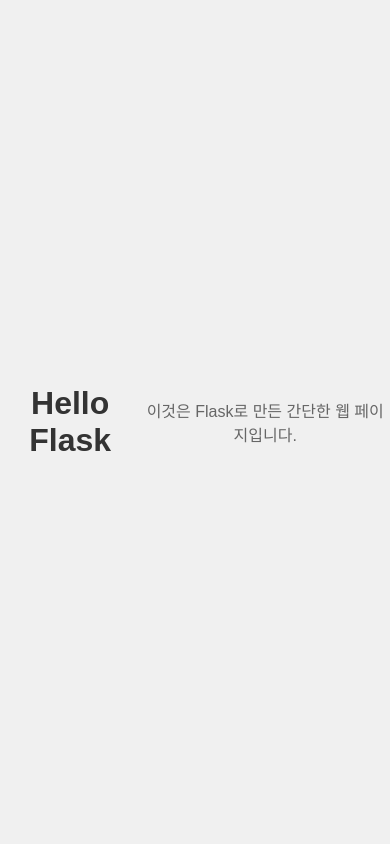
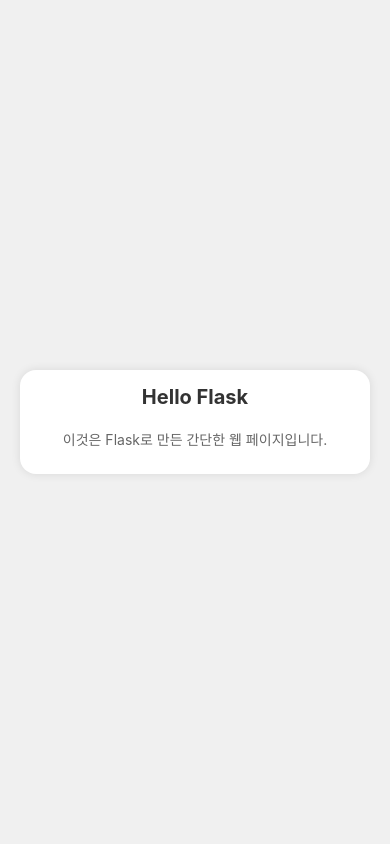
Before and after one commit to Doridoramong/pro, a Flask app: page / in a window 390 px wide. Run offline with Flask 3, Linux system fonts and the light colour scheme.

Commit message:
네 번째 수업

```diff
--- a/app.py
+++ b/app.py
@@ -1,10 +1,15 @@
-from flask import Flask, render_template
+from flask import Flask, render_template, request
 
 app = Flask(__name__)
 
 @app.route('/')
-def hello():
-    return render_template('index.html')
+def index():
+    user_agent = request.headers.get('User-Agent')
+    is_android = 'Android' in user_agent
+    is_ios = 'iPhone' in user_agent or 'iPad' in user_agent
+    is_mobile=is_android or is_ios
+    return render_template('index.html',
+        is_mobile=is_mobile, is_android=is_android, is_ios=is_ios)
 
 if __name__ == '__main__':
     app.run(debug=True)
--- a/static/style.css
+++ b/static/style.css
@@ -1,22 +1,123 @@
+
+* {
+    box-sizing: border-box;
+    margin: 0;
+    padding: 0;
+}
+
+html, body {
+    height: 100%;
+    width: 100%;
+}
+
 body {
-    font-family:Arial, sans-serif;
+    font-family: -apple-system, BlinkMacSystemFont, 'Segoe UI', Roboto, Helvetica, Arial, sans-serif;
     background-color: #f0f0f0;
-    display: flex; /* block, inline, inline-block, table,-cell*/
+    display: flex;
     justify-content: center;
     align-items: center;
-    height: 100vh;
-    margin: 0;
+    padding: 20px;
 }
 
+.container {
+    background-color: white;
+    padding: 20px;
+    border-radius: 16px;
+    box-shadow: 0 0 10px rgba(0,0,0,0.1);
+    text-align: center;
+    width: 100%;
+    max-width: 400px;
+}
 
-h1{
+#head {
     color: #333;
     text-align: center;
-
+    margin-bottom: 20px;
+    font-size: 24px;
 }
 
-p{
+p {
     color: #666;
     text-align: center;
+    font-size: 16px;
+    margin-bottom: 10px;
+}
 
+/* 모바일 공통 스타일 */
+body.mobile .container {
+    padding: 15px;
 }
+
+body.mobile #head {
+    font-size: 20px;
+}
+
+body.mobile p {
+    font-size: 14px;
+}
+
+/* 안드로이드 기기 스타일 */
+body.android {
+    background-color: #e0f7fa;
+}
+
+body.android .container {
+    background-color: #b2ebf2;
+    border: 2px solid #4dd0e1;
+}
+
+body.android #head {
+    color: #00838f;
+}
+
+body.android p {
+    color: #006064;
+}
+
+.android-message {
+    background-color: #4dd0e1;
+    color: white !important;
+}
+
+/* iOS 기기 스타일 */
+body.ios {
+    background-color: #f0f4f8;
+}
+
+body.ios .container {
+    background-color: #ffffff;
+    border: 2px solid #007aff;
+}
+
+body.ios #head {
+    color: #007aff;
+}
+
+body.ios p {
+    color: #333333;
+}
+
+.ios-message {
+    background-color: #007aff;
+    color: white !important;
+}
+
+.mobile-message {
+    padding: 10px;
+    border-radius: 8px;
+    margin-top: 20px;
+}
+
+@media (max-width: 480px) {
+    .container {
+        padding: 15px;
+    }
+
+    #head {
+        font-size: 20px;
+    }
+
+    p {
+        font-size: 14px;
+    }
+}
--- a/templates/index.html
+++ b/templates/index.html
@@ -1,14 +1,24 @@
 <!DOCTYPE html>
 <html lang="ko">
-    <head>
-        <meta charset="UTF-8">
-        <meta name="viewpoint" content="width=device-width, initial-scale=1.0">
-        <title>Hello Flask</title>
-        <link rel="stylesheet" href="{{ url_for('static', filename='style.css')}}">
-
-    </head>
-    <body>
-        <h1 id="head1" class="test1">Hello Flask</h1>
+<head>
+    <meta charset="UTF-8">
+    <meta name="viewport" content="width=device-width, initial-scale=1.0, maximum-scale=1.0, user-scalable=no">
+    <title>Hello Flask</title>
+    <link rel="stylesheet" href="{{ url_for('static', filename='style.css') }}">
+</head>
+<body class="{{ 'mobile' if is_mobile else 'desktop' }} {{ 'android' if is_android else '' }} {{ 'ios' if is_ios else '' }}">
+    <div class="container">
+        <h1 id="head">Hello Flask</h1>
         <p>이것은 Flask로 만든 간단한 웹 페이지입니다.</p>
-    </body>
+        {% if is_mobile %}
+            {% if is_android %}
+            <p class="mobile-message android-message">안드로이드에서 접속하셨네요!</p>
+            {% elif is_ios %}
+            <p class="mobile-message ios-message">iOS 기기에서 접속하셨네요!</p>
+            {% else %}
+            <p class="mobile-message">모바일 기기에서 접속하셨네요!</p>
+            {% endif %}
+        {% endif %}
+    </div>
+</body>
 </html>
```
